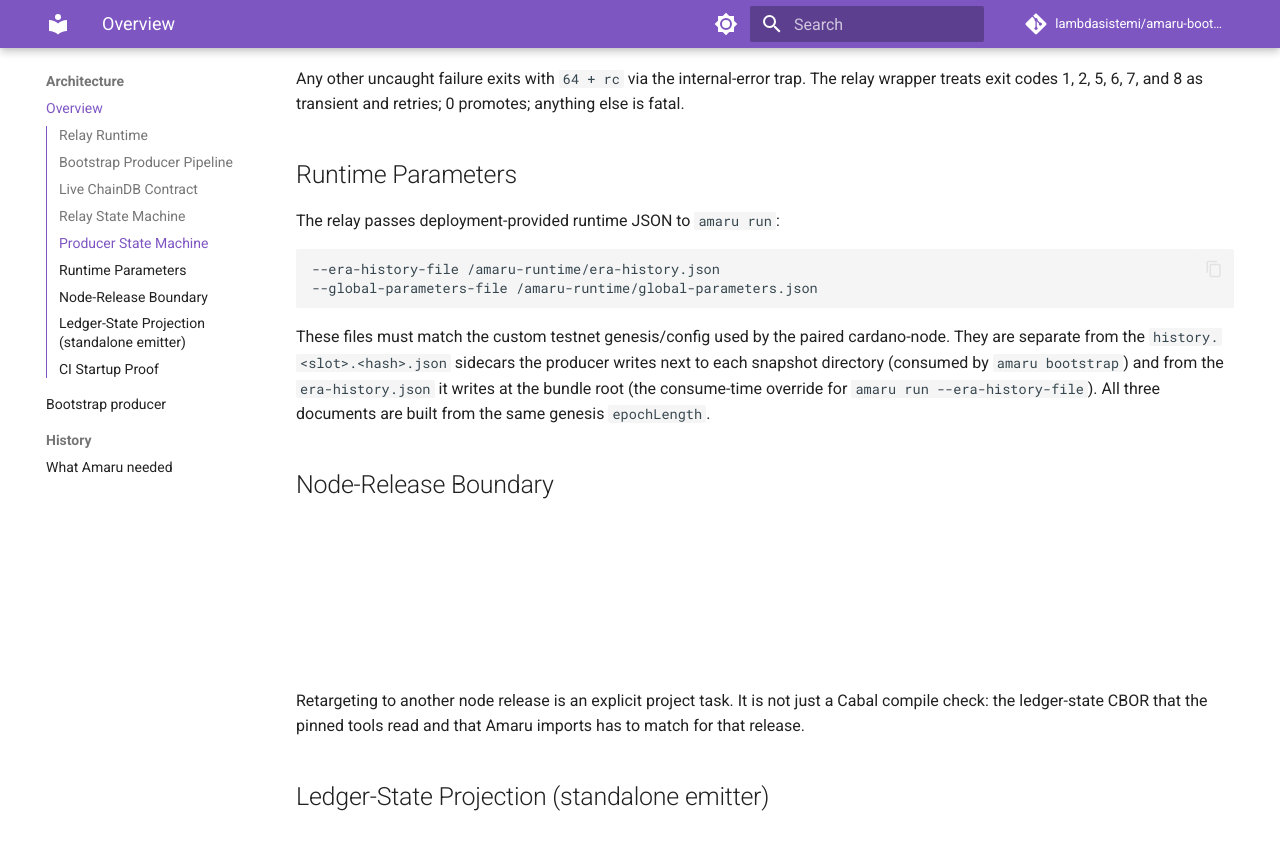
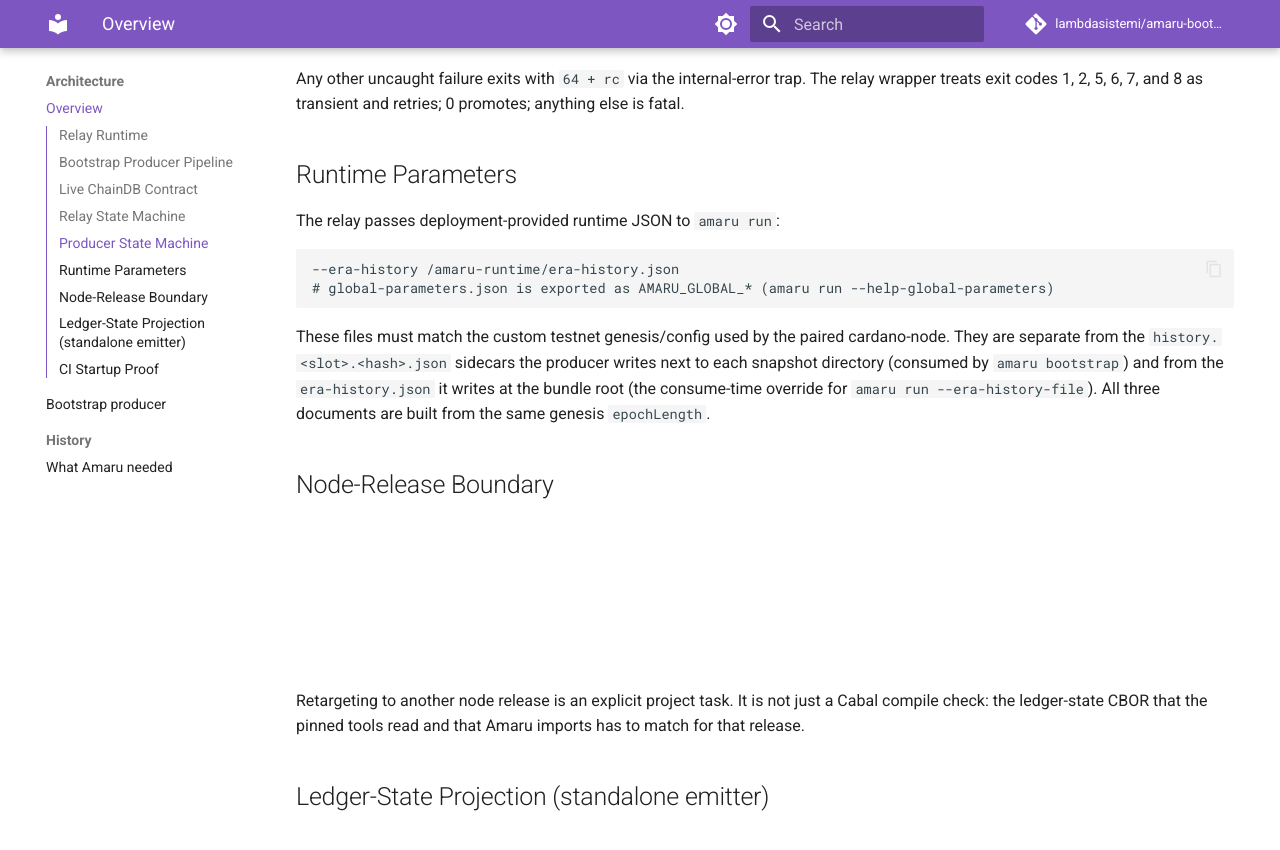
Before and after one commit to lambdasistemi/amaru-bootstrap, an MkDocs documentation site: the page built from docs/architecture.md, in a window 1280 px wide and 900 px high, scrolled down 2556 px. Shown: the top 850 px of the window. Built offline with MkDocs 1.6.1 and Material for MkDocs 9.7.7, drawn with Linux system fonts in a browser that asks for light colours; comment, search, counter and statistics services are not loaded.

Commit message:
build: bump amaru to feat/testnet-bootstrap HEAD (74ffb873); adapt run CLI
amaru dropped 'run --global-parameters-file' for individual AMARU_GLOBAL_*
cli/env overrides and renamed --era-history-file to --era-history. For a
Testnet network the global parameters now come from those overrides, so the
relay entrypoint derives AMARU_GLOBAL_* from global-parameters.json before
exec'ing amaru run (create-snapshots/bootstrap don't use global params).
nix checks, the relay bats, and docs follow.

````diff
--- a/docs/architecture.md
+++ b/docs/architecture.md
@@ -165,8 +165,8 @@ transient and retries; 0 promotes; anything else is fatal.
 The relay passes deployment-provided runtime JSON to `amaru run`:
 
 ```text
---era-history-file /amaru-runtime/era-history.json
---global-parameters-file /amaru-runtime/global-parameters.json
+--era-history /amaru-runtime/era-history.json
+# global-parameters.json is exported as AMARU_GLOBAL_* (amaru run --help-global-parameters)
 ```
 
 These files must match the custom testnet genesis/config used by the
````
Also changed, not shown: README.md (+5 -5 lines), docs/antithesis.md (+2 -2 lines), docs/tutorial.md (+2 -2 lines), 6 other files.
